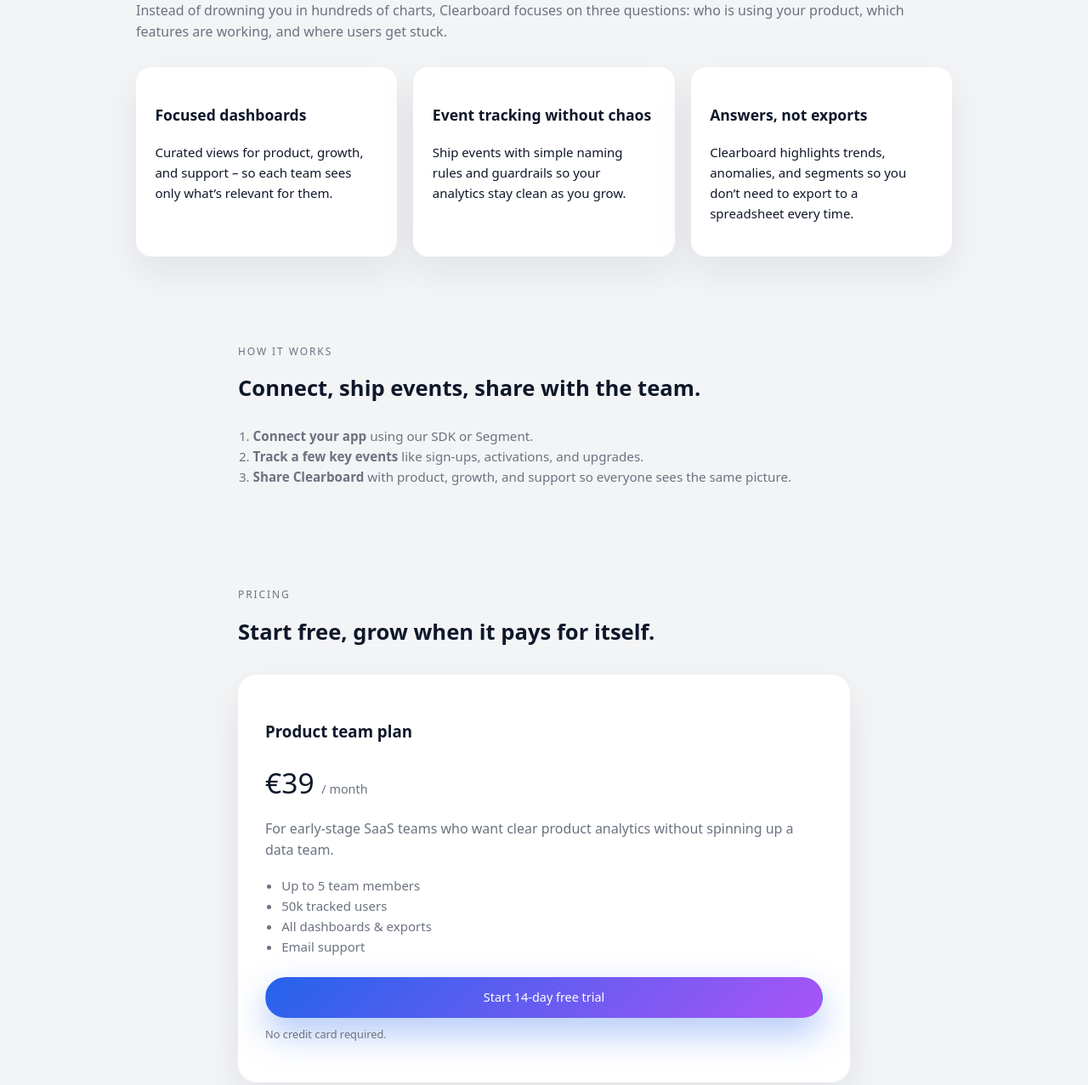
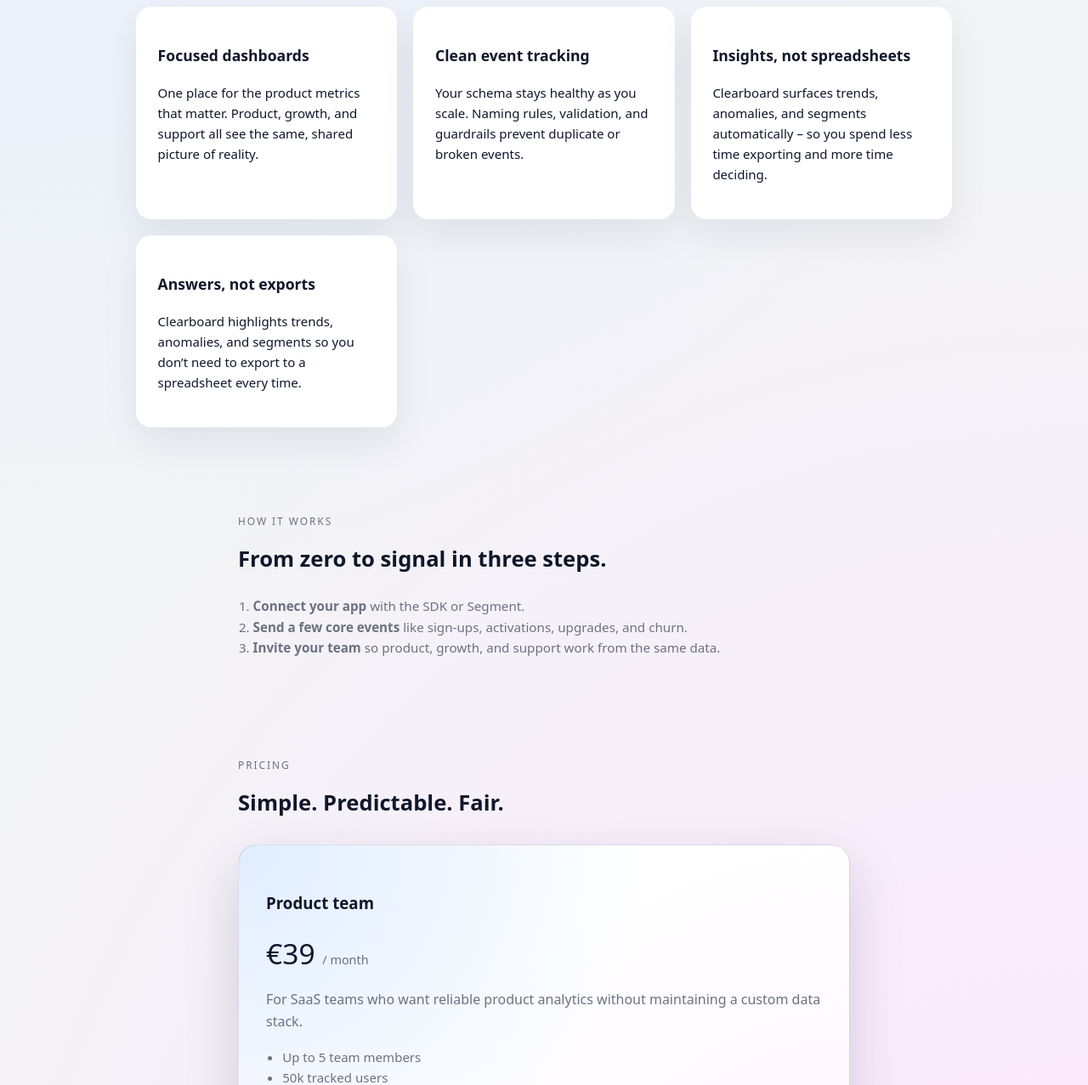
Before and after one commit to amirnapoletano/clearboard-landing, a plain HTML site: page index.html in a window 1280 px wide. Shown: the part 752-2029 px from the top of the page at 85% size. Drawn offline with Linux system fonts and the light colour scheme; a script that the page names is missing.

Commit message:
premium version SaaS gradient, typography,  CTA's

```diff
--- a/index.html
+++ b/index.html
@@ -2,10 +2,7 @@
 <html lang="en">
   <head>
     <meta charset="UTF-8" />
-    <meta
-      name="viewport"
-      content="width=device-width, initial-scale=1.0"
-    />
+    <meta name="viewport" content="width=device-width, initial-scale=1.0" />
     <title>Clearboard – Minimal analytics for growing SaaS products</title>
 
     <!-- Main stylesheet -->
@@ -53,36 +50,31 @@
             <div class="hero-copy">
               <p class="eyebrow">CLEARBOARD · PRODUCT ANALYTICS</p>
               <h1>
-                See what matters<br />
-                in your product in minutes.
+                Analytics you don’t need<br />
+                to think about.
               </h1>
               <p class="hero-subtitle">
-                Clearboard shows you what users do inside your app&nbsp;–
-                no complex dashboards, no setup headaches. Just the key
-                metrics your team needs each day.
+                Clearboard turns raw product usage into simple, reliable insight – without setup
+                overhead, endless dashboards, or data you’ll never look at.
               </p>
 
               <div class="hero-actions">
-                <a href="#pricing" class="btn btn-primary">
-                  Start free trial
-                </a>
-                <button class="btn btn-ghost">
-                  View sample dashboard
-                </button>
+                <a href="#pricing" class="btn btn-primary">Start free</a>
+                <button class="btn btn-ghost">View demo</button>
               </div>
 
               <div class="hero-meta">
                 <div class="meta-item">
-                  <span class="meta-label">Setup time</span>
-                  <span class="meta-value">under 10 minutes</span>
+                  <span class="meta-label">Setup</span>
+                  <span class="meta-value">&lt; 10 minutes</span>
                 </div>
                 <div class="meta-item">
-                  <span class="meta-label">Teams using Clearboard</span>
+                  <span class="meta-label">Teams</span>
                   <span class="meta-value">120+ SaaS products</span>
                 </div>
                 <div class="meta-item">
-                  <span class="meta-label">Plan</span>
-                  <span class="meta-value">first 14 days free</span>
+                  <span class="meta-label">Trial</span>
+                  <span class="meta-value">14 days free</span>
                 </div>
               </div>
             </div>
@@ -91,9 +83,7 @@
             <aside class="hero-card" aria-hidden="true">
               <div class="hero-card-header">
                 <span>Weekly product health</span>
-                <span class="status-pill">
-                  Live
-                </span>
+                <span class="status-pill">Live</span>
               </div>
 
               <div class="hero-card-metrics">
@@ -141,11 +131,10 @@
           <div class="container section-inner">
             <header class="section-header">
               <p class="eyebrow">Why Clearboard</p>
-              <h2>Analytics your team will actually open every day.</h2>
+              <h2>Built for teams who want clarity, not complexity.</h2>
               <p class="section-intro">
-                Instead of drowning you in hundreds of charts, Clearboard
-                focuses on three questions: who is using your product, which
-                features are working, and where users get stuck.
+                Clearboard keeps only the metrics that help you ship, improve, and grow –
+                everything else stays out of the way.
               </p>
             </header>
 
@@ -153,24 +142,32 @@
               <article class="feature-card">
                 <h3>Focused dashboards</h3>
                 <p>
-                  Curated views for product, growth, and support – so each team
-                  sees only what’s relevant for them.
+                  One place for the product metrics that matter. Product, growth, and support all
+                  see the same, shared picture of reality.
                 </p>
               </article>
 
               <article class="feature-card">
-                <h3>Event tracking without chaos</h3>
+                <h3>Clean event tracking</h3>
                 <p>
-                  Ship events with simple naming rules and guardrails so your
-                  analytics stay clean as you grow.
+                  Your schema stays healthy as you scale. Naming rules, validation, and guardrails
+                  prevent duplicate or broken events.
+                </p>
+              </article>
+
+              <article class="feature-card">
+                <h3>Insights, not spreadsheets</h3>
+                <p>
+                  Clearboard surfaces trends, anomalies, and segments automatically – so you spend
+                  less time exporting and more time deciding.
                 </p>
               </article>
 
               <article class="feature-card">
                 <h3>Answers, not exports</h3>
                 <p>
-                  Clearboard highlights trends, anomalies, and segments so you
-                  don’t need to export to a spreadsheet every time.
+                  Clearboard highlights trends, anomalies, and segments so you don’t need to export
+                  to a spreadsheet every time.
                 </p>
               </article>
             </div>
@@ -184,17 +181,18 @@
           <div class="container section-inner narrow">
             <header class="section-header">
               <p class="eyebrow">How it works</p>
-              <h2>Connect, ship events, share with the team.</h2>
+              <h2>From zero to signal in three steps.</h2>
             </header>
+
             <ol class="steps-list">
-              <li><strong>Connect your app</strong> using our SDK or Segment.</li>
+              <li><strong>Connect your app</strong> with the SDK or Segment.</li>
               <li>
-                <strong>Track a few key events</strong> like sign-ups, activations,
-                and upgrades.
+                <strong>Send a few core events</strong> like sign-ups, activations, upgrades, and
+                churn.
               </li>
               <li>
-                <strong>Share Clearboard</strong> with product, growth, and support
-                so everyone sees the same picture.
+                <strong>Invite your team</strong> so product, growth, and support work from the
+                same data.
               </li>
             </ol>
           </div>
@@ -207,27 +205,26 @@
           <div class="container section-inner narrow">
             <header class="section-header">
               <p class="eyebrow">Pricing</p>
-              <h2>Start free, grow when it pays for itself.</h2>
+              <h2>Simple. Predictable. Fair.</h2>
             </header>
 
             <div class="pricing-card">
-              <h3>Product team plan</h3>
+              <h3>Product team</h3>
               <p class="price">
                 €39 <span>/ month</span>
               </p>
               <p class="section-intro">
-                For early-stage SaaS teams who want clear product analytics
-                without spinning up a data team.
+                For SaaS teams who want reliable product analytics without maintaining a custom data
+                stack.
               </p>
               <ul class="pricing-list">
                 <li>Up to 5 team members</li>
                 <li>50k tracked users</li>
-                <li>All dashboards & exports</li>
-                <li>Email support</li>
+                <li>All dashboards included</li>
+                <li>Weekly insights email</li>
+                <li>Priority support</li>
               </ul>
-              <a href="#" class="btn btn-primary btn-full">
-                Start 14-day free trial
-              </a>
+              <a href="#" class="btn btn-primary btn-full">Start 14-day free trial</a>
               <p class="small-note">No credit card required.</p>
             </div>
           </div>
@@ -238,7 +235,7 @@
         ========================== -->
         <footer class="footer">
           <div class="container footer-inner">
-            <p>© 2025 Clearboard Analytics · Concept by Amir Napoletano</p>
+            <p>© 2025 Clearboard. Concept by Amir Napoletano.</p>
             <div class="footer-links">
               <a href="#">Privacy</a>
               <a href="#">Terms</a>
--- a/style.css
+++ b/style.css
@@ -36,7 +36,13 @@ body {
 body {
   font-family: system-ui, -apple-system, BlinkMacSystemFont, "SF Pro Text",
     sans-serif;
-  background: var(--bg-page);
+
+  /* Soft gradient background instead of flat gray */
+  background:
+    radial-gradient(circle at top left, #e5edff, transparent 55%),
+    radial-gradient(circle at bottom right, #fde7ff, transparent 55%),
+    var(--bg-page);
+
   color: var(--text-main);
   line-height: 1.6;
 }
@@ -174,7 +180,16 @@ body {
 }
 
 .btn-ghost:hover {
-  background: #f9fafb;
+  background: #f3f4ff;
+  border-color: #c7d2fe;
+  color: var(--primary);
+  transform: translateY(-1px);
+  box-shadow: 0 12px 30px rgba(148, 163, 184, 0.4);
+}
+
+.btn-primary:active {
+  transform: translateY(0);
+  box-shadow: 0 10px 24px rgba(37, 99, 235, 0.35);
 }
 
 .btn-small {
@@ -190,13 +205,14 @@ body {
    Hero
 ---------------------------- */
 .hero {
-  padding: 3.5rem 0 3rem;
+  /* Slightly more top / bottom breathing room */
+  padding: 3.8rem 0 3.4rem;
 }
 
 .hero-grid {
   display: grid;
-  grid-template-columns: minmax(0, 1.2fr) minmax(0, 1fr);
-  gap: 2.4rem;
+  grid-template-columns: minmax(0, 1.25fr) minmax(0, 1fr);
+  gap: 2.8rem;          /* bit more space between copy and card */
   align-items: center;
 }
 
@@ -212,6 +228,13 @@ body {
   font-size: clamp(2.4rem, 4vw, 3rem);
   line-height: 1.05;
   margin: 0 0 1rem;
+}
+
+/* Slightly calmer hero text on very large screens */
+@media (min-width: 1200px) {
+  .hero h1 {
+    font-size: 2.8rem;
+  }
 }
 
 .hero-subtitle {
@@ -393,11 +416,20 @@ body {
 }
 
 .feature-card {
-  padding: 1.5rem 1.4rem;
+  padding: 1.6rem 1.6rem;
   background: var(--bg-surface);
   border-radius: 18px;
   box-shadow: var(--shadow-card);
   font-size: 0.94rem;
+
+  /* Subtle lift on hover */
+  transition: transform 0.12s ease, box-shadow 0.12s ease, background-color 0.12s ease;
+}
+
+.feature-card:hover {
+  transform: translateY(-3px);
+  background-color: #f9fafb;
+  box-shadow: 0 22px 55px rgba(15, 23, 42, 0.12);
 }
 
 /* Steps */
@@ -412,9 +444,35 @@ body {
 .pricing-card {
   margin-top: 1.8rem;
   padding: 2.1rem 2rem;
-  background: var(--bg-surface);
+  background: radial-gradient(circle at top left, #e0edff, transparent 55%),
+    radial-gradient(circle at bottom right, #fef3ff, transparent 60%),
+    var(--bg-surface);
   border-radius: 22px;
-  box-shadow: var(--shadow-card);
+  box-shadow: 0 26px 65px rgba(15, 23, 42, 0.16);
+  border: 1px solid rgba(148, 163, 184, 0.35);
+  position: relative;
+  overflow: hidden;
+}
+
+/* Very subtle top highlight line, like a “featured” plan */
+.pricing-card::before {
+  content: "";
+  position: absolute;
+  inset: 0;
+  border-radius: inherit;
+  background: linear-gradient(
+    to right,
+    rgba(37, 99, 235, 0.42),
+    rgba(168, 85, 247, 0.32)
+  );
+  opacity: 0;
+  pointer-events: none;
+  transition: opacity 0.16s ease;
+}
+
+/* On hover the gradient line appears soft */
+.pricing-card:hover::before {
+  opacity: 0.12;
 }
 
 .price {
@@ -512,6 +570,6 @@ body {
   .footer-inner {
     flex-direction: column;
     align-items: flex-start;
-    gap: 0.5rem;
+    gap: 0.8rem;
   }
 }
```
